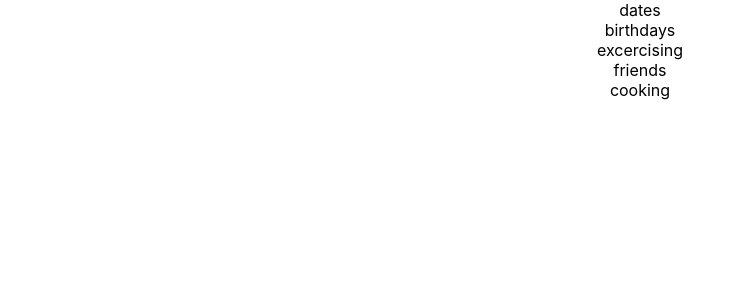
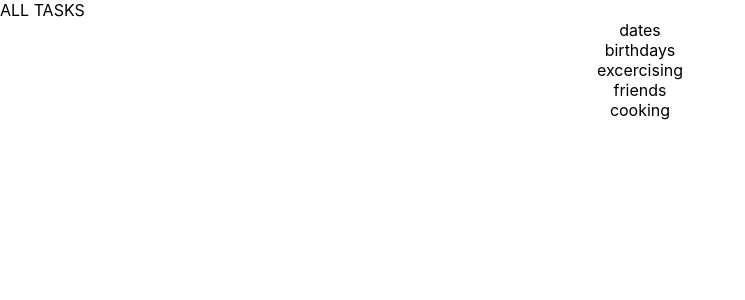
Before and after one commit to rheimers/todo-app, a React (Create React App) app: page / in a window 1280 px wide. Shown: the top 300 px of the page, without its empty margins (0-745 px from the left). Built offline with nearby package versions, Linux system fonts and the light colour scheme; data requests are answered from the project's data file.

Commit message:
Add router

```diff
--- a/src/App.js
+++ b/src/App.js
@@ -1,6 +1,7 @@
 import React, { useState, useEffect } from "react";
 import "./App.css";
 import { getTodocategories } from "./api/todocategories";
+import { BrowserRouter as Router, Switch, Route } from "react-router-dom";
 
 function App() {
   const [todocategories, setTodocategories] = useState(null);
@@ -14,11 +15,22 @@ function App() {
   }, []);
 
   return (
-    <div className="App">
-      {todocategories?.map((todo) => (
-        <div key={todo.id}>{todo.title}</div>
-      ))}
-    </div>
+    <Router>
+      <Switch>
+        <Route path="/add">
+          <div>NEW TASK</div>
+        </Route>
+        <Route path="/">
+          <div>ALL TASKS</div>
+        </Route>
+      </Switch>
+      <div className="App">
+        {todocategories?.map((todocategory) => (
+          <div key={todocategory.id}>{todocategory.title}</div>
+        ))}
+      </div>
+    </Router>
   );
 }
+
 export default App;
```
Also changed, not shown: src/logo.svg (deleted).
